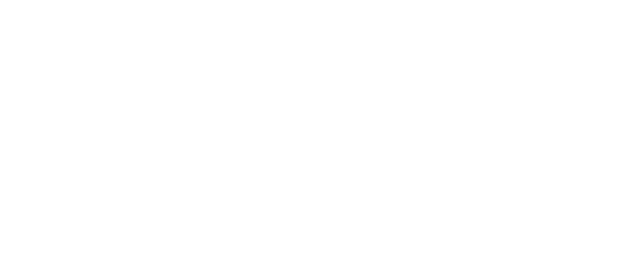
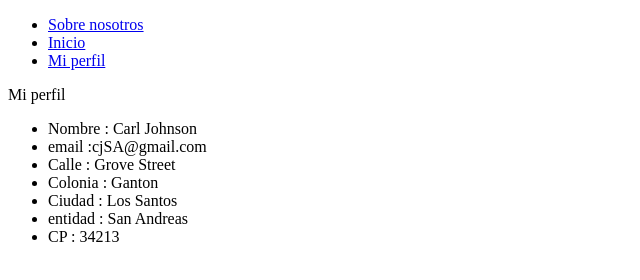
Before and after one commit to demian35/IniciacionHTML, a plain HTML site: page prueba7/otros/cuenta.html in a window 1280 px wide. Shown: the whole page, without its empty margins (0-640 px from the left). Drawn offline with Linux system fonts and the light colour scheme.

Commit message:
agregando mas paginas

```diff
--- a/prueba7/otros/cuenta.html
+++ b/prueba7/otros/cuenta.html
@@ -6,5 +6,34 @@
         </title>
     </head>
 
-    <body></body>
+    <body>
+        <header>
+            <nav>
+                <ul>
+
+                        <li><a href="otros/biografia.html">Sobre nosotros</a></li>
+                        <li><a href="index.html">Inicio</a></li>
+                        <li><a href="otros/cuenta.html">Mi perfil</a></li>
+
+                </ul>
+
+            </nav>
+        </header>
+
+        <hi> Mi perfil</hi>
+
+        <div>
+            <ul>
+                <li>Nombre : Carl Johnson</li>
+                <li>email :cjSA@gmail.com</li>
+                <li>Calle : Grove Street</li>
+                <li>Colonia : Ganton</li>
+                <li>Ciudad : Los Santos</li>
+                <li>entidad : San Andreas</li>
+                <li>CP : 34213</li>
+
+            </ul>
+
+        </div>
+    </body>
 </html>
```
Also changed, not shown: prueba7/otros/registroUsuario.html (+3 -2 lines).
